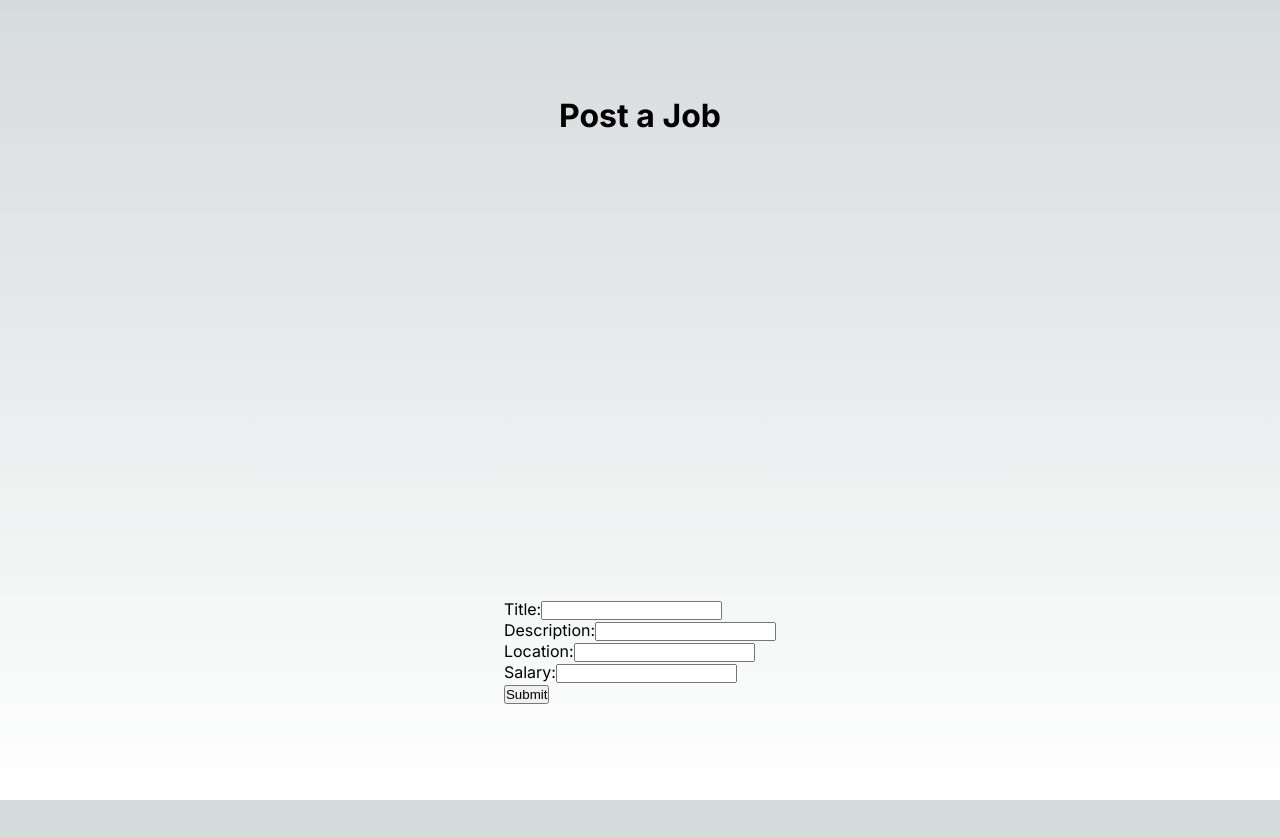
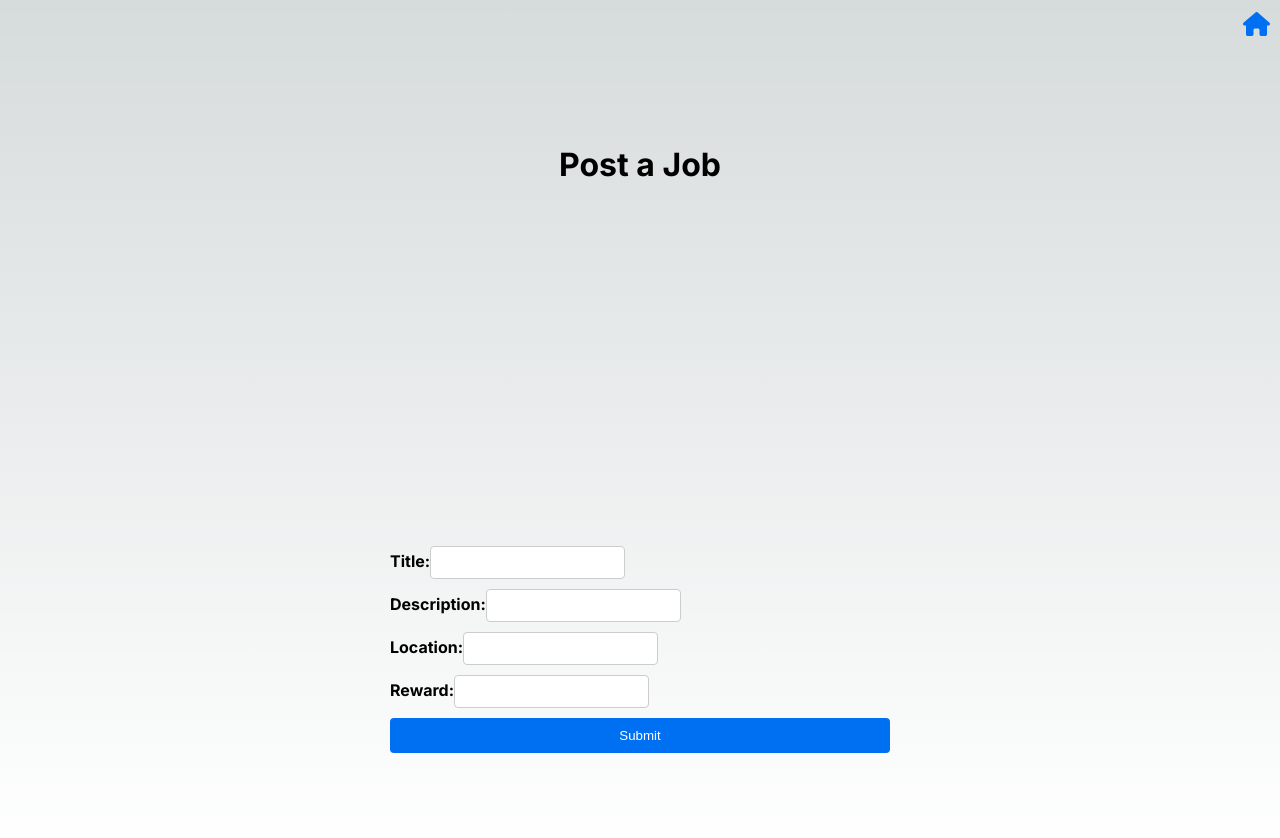
Before and after one commit to eraj14/northwestern-, a Next.js app in the folder catapult/: page /postjob in a window 1280 px wide. Shown: the top 838 px of the page. Before the commit the page ends 800 px from the top, so only its background shows below. Built offline with nearby package versions, Linux system fonts and the light colour scheme.

Commit message:
bug fixes

```diff
--- a/catapult/src/app/page.js
+++ b/catapult/src/app/page.js
@@ -2,8 +2,8 @@
 import { useState, useEffect } from 'react';
 import Link from 'next/link';
 import { FontAwesomeIcon } from '@fortawesome/react-fontawesome';
-import { faSignInAlt } from '@fortawesome/free-solid-svg-icons';
-import { faSignOutAlt } from '@fortawesome/free-solid-svg-icons';
+import { faSignInAlt, faSignOutAlt, faHome } from '@fortawesome/free-solid-svg-icons';
+import {  } from '@fortawesome/free-solid-svg-icons';
 import { onAuthStateChanged, signOut } from 'firebase/auth';
 import { auth } from '../firebase';
 import styles from "../styles/page.module.css";
@@ -37,6 +37,7 @@ function Home() {
   return (
     <div>
       <nav className={styles.navbar}>
+
         <div className={styles.navRight}>
           {user ? (
             <span className={styles.username}>
--- a/catapult/src/app/postjob/page.js
+++ b/catapult/src/app/postjob/page.js
@@ -4,6 +4,9 @@ import { useRouter } from 'next/navigation';
 import { collection, addDoc } from 'firebase/firestore';
 import { db } from '../../firebase';
 import styles from "../../styles/page.module.css";
+import Link from 'next/link';
+import { FontAwesomeIcon } from '@fortawesome/react-fontawesome';
+import { faHome } from '@fortawesome/free-solid-svg-icons';
 
 export default function PostJob() {
   const [title, setTitle] = useState('');
@@ -11,6 +14,7 @@ export default function PostJob() {
   const [location, setLocation] = useState('');
   const [salary, setSalary] = useState('');
   const [error, setError] = useState(null);
+  const [successMessage, setSuccessMessage] = useState('');
   const router = useRouter();
 
   const handleSubmit = async (e) => {
@@ -22,55 +26,76 @@ export default function PostJob() {
         location,
         salary,
       });
-      router.push('/'); // Redirect to home page after successful submission
+      setSuccessMessage('Job posted successfully!');
+      setTimeout(() => {
+        setSuccessMessage('');
+        router.push('/'); // Redirect to home page after showing the success message
+      }, 2000); // Show success message for 2 seconds
     } catch (error) {
       setError(error.message);
     }
   };
 
   return (
+    <div>
+      <nav className={styles.navbar}>
+        <div className={styles.navRight}>
+          <Link href="/" legacyBehavior>
+            <a className={styles.homeIcon}>
+              <FontAwesomeIcon icon={faHome} />
+            </a>
+          </Link>
+        </div>
+      </nav>
+
       <main className={styles.main}>
         <h1>Post a Job</h1>
-      <form onSubmit={handleSubmit}>
-        <div>
-          <label>Title:</label>
+        <form onSubmit={handleSubmit} className={styles.formContainer}>
+          <div className={styles.formField}>
+            <label className={styles.formLabel}>Title:</label>
             <input
               type="text"
               value={title}
               onChange={(e) => setTitle(e.target.value)}
               required
+              className={styles.formInput}
             />
           </div>
-        <div>
-          <label>Description:</label>
+          <div className={styles.formField}>
+            <label className={styles.formLabel}>Description:</label>
             <input
               type="text"
               value={description}
               onChange={(e) => setDescription(e.target.value)}
               required
+              className={styles.formInput}
             />
           </div>
-        <div>
-          <label>Location:</label>
+          <div className={styles.formField}>
+            <label className={styles.formLabel}>Location:</label>
             <input
               type="text"
               value={location}
               onChange={(e) => setLocation(e.target.value)}
               required
+              className={styles.formInput}
             />
           </div>
-        <div>
-          <label>Salary:</label>
+          <div className={styles.formField}>
+            <label className={styles.formLabel}>Reward:</label>
             <input
               type="text"
               value={salary}
               onChange={(e) => setSalary(e.target.value)}
               required
+              className={styles.formInput}
             />
           </div>
-        {error && <p>{error}</p>}
-        <button type="submit">Submit</button>
+          {error && <p className={styles.errorMessage}>{error}</p>}
+          <button type="submit" className={styles.submitButton}>Submit</button>
         </form>
+        {successMessage && <div className={styles.successMessage}>{successMessage}</div>}
       </main>
+    </div>
   );
 }
--- a/catapult/src/styles/page.module.css
+++ b/catapult/src/styles/page.module.css
@@ -11,6 +11,53 @@
   display: flex;
   align-items: center;
 }
+
+.homeIcon {
+  font-size: 24px;
+  cursor: pointer;
+  color: #0070f3;
+}
+
+.formContainer {
+  display: flex;
+  flex-direction: column;
+  width: 100%;
+  max-width: 500px;
+  margin: 0 auto;
+}
+
+.formField {
+  margin-bottom: 10px;
+}
+
+.formLabel {
+  margin-bottom: 5px;
+  font-weight: bold;
+}
+
+.formInput {
+  padding: 8px;
+  border: 1px solid #ccc;
+  border-radius: 4px;
+}
+
+.submitButton {
+  padding: 10px 15px;
+  background-color: #0070f3;
+  color: white;
+  border: none;
+  border-radius: 4px;
+  cursor: pointer;
+}
+
+.submitButton:hover {
+  background-color: #005bb5;
+}
+
+.errorMessage {
+  color: red;
+}
+
 
 .loginIcon {
   font-size: 18px;
```
Also changed, not shown: catapult/src/app/login/page.js (+4 -4 lines). Lines whose indentation alone changed are shown as unchanged.
